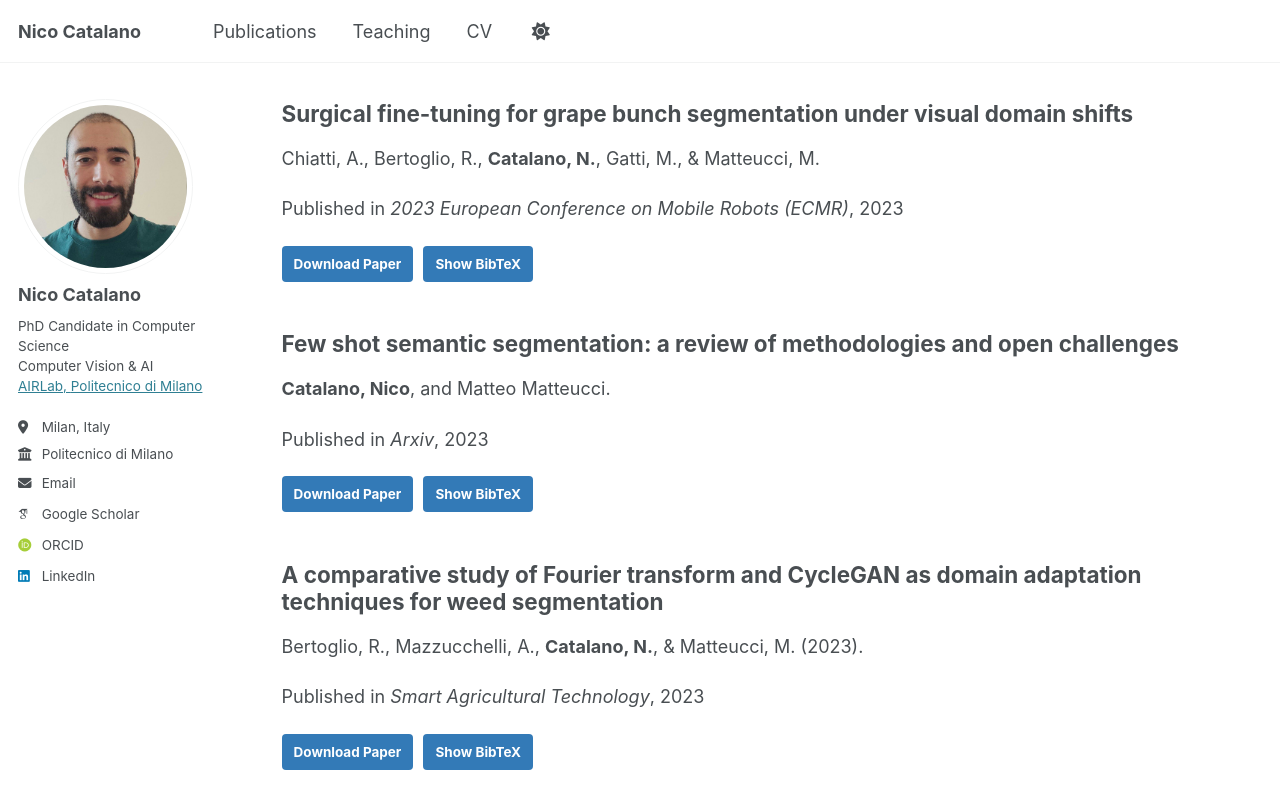
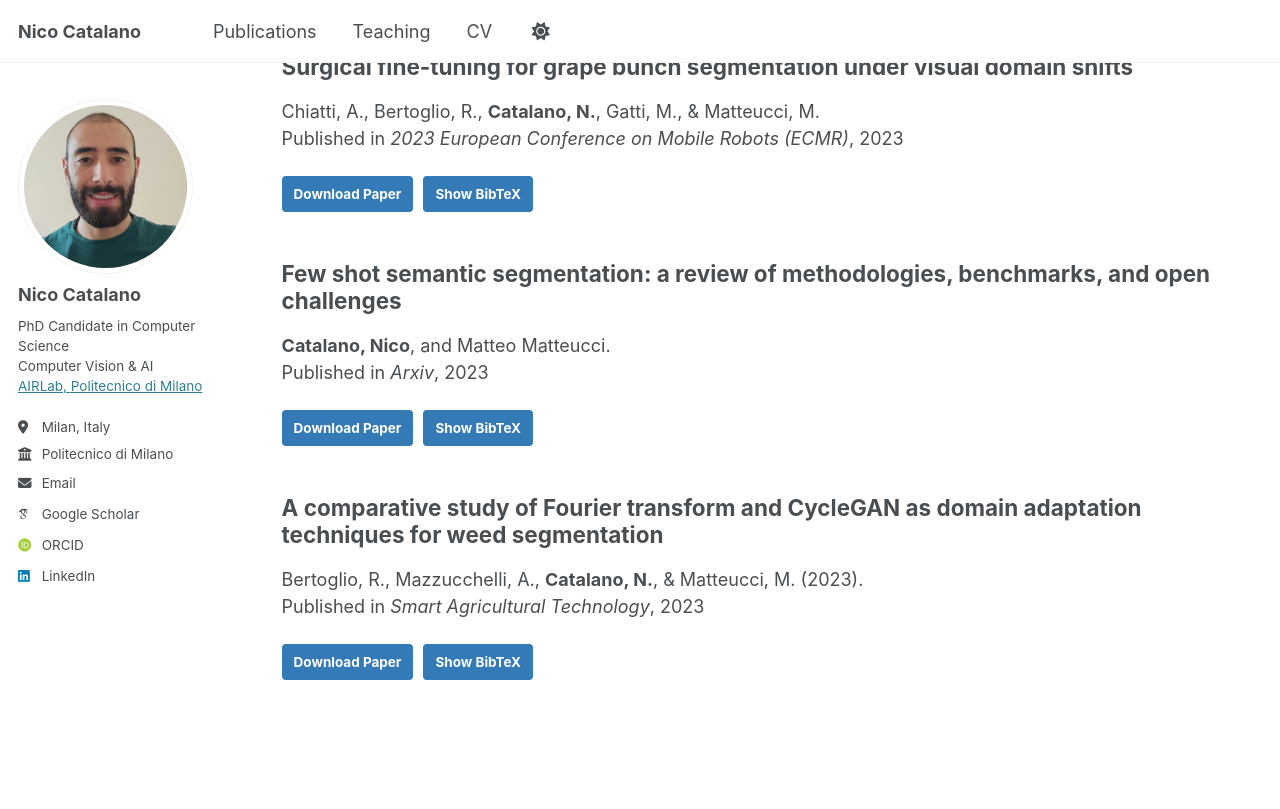
Before and after one commit to NicoCatalano/NicoCatalano.github.io, a Jekyll site: the page built from _pages/publications.html, in a window 1280 px wide and 900 px high, scrolled down 628 px. Shown: the top 809 px of the window. Built offline with Jekyll 4.4.1, drawn with Linux system fonts in a browser that asks for light colours; some web fonts are replaced; part of the change alters nothing that is shown.

Commit message:
updated bibtex

```diff
--- a/_pages/publications.html
+++ b/_pages/publications.html
@@ -6,8 +6,7 @@ author_profile: true
 ---
 
 {% if site.author.googlescholar %}
-<div class="wordwrap">You can also find my articles on <a href="{{site.author.googlescholar}}">my Google Scholar
-    profile</a>.</div>
+<div class="wordwrap">You can also find my articles on <a href="{{site.author.googlescholar}}">my Google Scholar profile</a>.</div>
 {% endif %}
 
 <!-- Styles for buttons -->
@@ -21,7 +20,6 @@ author_profile: true
     border-radius: 4px;
     margin-right: 5px;
   }
-
   a.btn:hover {
     background-color: #286090;
   }
@@ -46,21 +44,23 @@ author_profile: true
     <h2 class="archive__item-title" itemprop="headline">
       More than the Sum of Its Parts: Ensembling Backbone Networks for Few-Shot Segmentation
     </h2>
-    <p><b>Catalano, N.</b>, Maranelli, A., Chiatti, A., &amp; Matteucci, M. (2024, June).</p>
-    <p>Published in <i>2024 International Joint Conference on Neural Networks (IJCNN)</i>, 2024</p>
+    <p><b>Catalano, N.</b>, Maranelli, A., Chiatti, A., &amp; Matteucci, M. (2024, June).<br>
+    Published in <i>2024 International Joint Conference on Neural Networks (IJCNN)</i>, 2024</p>
     <p>
-      <a class="btn" href="https://arxiv.org/pdf/2402.06581">Download Paper</a>
+      <a class="btn" href="https://arxiv.org/pdf/2402.06581" target="_blank" rel="noopener">Download Paper</a>
       <a class="btn" href="#" onclick="toggleBibtex(this); return false;">Show BibTeX</a>
     </p>
     <div class="bibtex" style="display: none;">
       <pre>
 @inproceedings{Catalano2024,
-  author    = {Catalano, N. and Maranelli, A. and Chiatti, A. and Matteucci, M.},
-  title     = {More than the Sum of Its Parts: Ensembling Backbone Networks for Few-Shot Segmentation},
-  booktitle = {2024 International Joint Conference on Neural Networks (IJCNN)},
-  year      = {2024},
-  month     = {June}
+  author={Catalano, Nico and Maranelli, Alessandro and Chiatti, Agnese and Matteucci, Matteo},
+  booktitle={2024 International Joint Conference on Neural Networks (IJCNN)},
+  title={More than the Sum of Its Parts: Ensembling Backbone Networks for Few-Shot Segmentation},
+  year={2024},
+  pages={1-8},
+  doi={10.1109/IJCNN60899.2024.10650126}
 }
+
       </pre>
     </div>
   </article>
@@ -69,25 +69,25 @@ author_profile: true
 <div class="list__item">
   <article class="archive__item" itemscope itemtype="http://schema.org/CreativeWork">
     <h2 class="archive__item-title" itemprop="headline">
-      Tackling Environmental Variability: Few Shot Segmentation for Domain-Adaptive Weed Segmentation in Agricultural
-      Robotics
+      Tackling Environmental Variability: Few Shot Segmentation for Domain-Adaptive Weed Segmentation in Agricultural Robotics
     </h2>
-    <p><b>Catalano, N.</b>, Leone, M., &amp; Matteucci, M. (2024, August).</p>
-    <p>Published in <i>2024 IEEE 20th International Conference on Automation Science and Engineering (CASE)</i>, 2024
-    </p>
+    <p><b>Catalano, N.</b>, Leone, M., &amp; Matteucci, M. (2024, August).<br>
+    Published in <i>2024 IEEE 20th International Conference on Automation Science and Engineering (CASE)</i>, 2024</p>
     <p>
-      <a class="btn" href="https://ieeexplore.ieee.org/abstract/document/10711616">Download Paper</a>
+      <a class="btn" href="https://ieeexplore.ieee.org/abstract/document/10711616" target="_blank" rel="noopener">Download Paper</a>
       <a class="btn" href="#" onclick="toggleBibtex(this); return false;">Show BibTeX</a>
     </p>
     <div class="bibtex" style="display: none;">
       <pre>
 @inproceedings{Catalano2024CASE,
-  author    = {Catalano, N. and Leone, M. and Matteucci, M.},
-  title     = {Tackling Environmental Variability: Few Shot Segmentation for Domain-Adaptive Weed Segmentation in Agricultural Robotics},
-  booktitle = {2024 IEEE 20th International Conference on Automation Science and Engineering (CASE)},
-  year      = {2024},
-  month     = {August}
+  author={Catalano, Nico and Leone, Monica and Matteucci, Matteo},
+  booktitle={2024 IEEE 20th International Conference on Automation Science and Engineering (CASE)},
+  title={Tackling Environmental Variability: Few Shot Segmentation for Domain-Adaptive Weed Segmentation in Agricultural Robotics},
+  year={2024},
+  pages={583-588},
+  doi={10.1109/CASE59546.2024.10711616}
 }
+
       </pre>
     </div>
   </article>
@@ -98,20 +98,23 @@ author_profile: true
     <h2 class="archive__item-title" itemprop="headline">
       Surgical fine-tuning for grape bunch segmentation under visual domain shifts
     </h2>
-    <p>Chiatti, A., Bertoglio, R., <b>Catalano, N.</b>, Gatti, M., &amp; Matteucci, M.</p>
-    <p>Published in <i>2023 European Conference on Mobile Robots (ECMR)</i>, 2023</p>
+    <p>Chiatti, A., Bertoglio, R., <b>Catalano, N.</b>, Gatti, M., &amp; Matteucci, M.<br>
+    Published in <i>2023 European Conference on Mobile Robots (ECMR)</i>, 2023</p>
     <p>
-      <a class="btn" href="https://arxiv.org/pdf/2307.00837">Download Paper</a>
+      <a class="btn" href="https://arxiv.org/pdf/2307.00837" target="_blank" rel="noopener">Download Paper</a>
       <a class="btn" href="#" onclick="toggleBibtex(this); return false;">Show BibTeX</a>
     </p>
     <div class="bibtex" style="display: none;">
       <pre>
 @inproceedings{Catalano2023ECMR,
-  author    = {Chiatti, A. and Bertoglio, R. and Catalano, N. and Gatti, M. and Matteucci, M.},
-  title     = {Surgical fine-tuning for grape bunch segmentation under visual domain shifts},
-  booktitle = {2023 European Conference on Mobile Robots (ECMR)},
-  year      = {2023}
+  author={Chiatti, Agnese and Bertoglio, Riccardo and Catalano, Nico and Gatti, Matteo and Matteucci, Matteo},
+  booktitle={2023 European Conference on Mobile Robots (ECMR)},
+  title={Surgical Fine-Tuning for Grape Bunch Segmentation Under Visual Domain Shifts},
+  year={2023},
+  pages={1-7},
+  doi={10.1109/ECMR59166.2023.10256348}
 }
+
       </pre>
     </div>
   </article>
@@ -120,21 +123,21 @@ author_profile: true
 <div class="list__item">
   <article class="archive__item" itemscope itemtype="http://schema.org/CreativeWork">
     <h2 class="archive__item-title" itemprop="headline">
-      Few shot semantic segmentation: a review of methodologies and open challenges
+      Few shot semantic segmentation: a review of methodologies, benchmarks, and open challenges
     </h2>
-    <p><b>Catalano, Nico</b>, and Matteo Matteucci.</p>
-    <p>Published in <i>Arxiv</i>, 2023</p>
+    <p><b>Catalano, Nico</b>, and Matteo Matteucci.<br>
+    Published in <i>Arxiv</i>, 2023</p>
     <p>
-      <a class="btn" href="https://arxiv.org/pdf/2304.05832">Download Paper</a>
+      <a class="btn" href="https://arxiv.org/pdf/2304.05832" target="_blank" rel="noopener">Download Paper</a>
       <a class="btn" href="#" onclick="toggleBibtex(this); return false;">Show BibTeX</a>
     </p>
     <div class="bibtex" style="display: none;">
       <pre>
 @misc{Catalano2023Arxiv,
-  author       = {Catalano, Nico and Matteucci, Matteo},
-  title        = {Few shot semantic segmentation: a review of methodologies and open challenges},
-  howpublished = {Arxiv},
-  year         = {2023}
+  title={Few Shot Semantic Segmentation: a review of methodologies, benchmarks, and open challenges},
+  author={Catalano, Nico and Matteucci, Matteo},
+  journal={arXiv preprint arXiv:2304.05832},
+  year={2023}
 }
       </pre>
     </div>
@@ -146,19 +149,23 @@ author_profile: true
     <h2 class="archive__item-title" itemprop="headline">
       A comparative study of Fourier transform and CycleGAN as domain adaptation techniques for weed segmentation
     </h2>
-    <p>Bertoglio, R., Mazzucchelli, A., <b>Catalano, N.</b>, &amp; Matteucci, M. (2023).</p>
-    <p>Published in <i>Smart Agricultural Technology</i>, 2023</p>
+    <p>Bertoglio, R., Mazzucchelli, A., <b>Catalano, N.</b>, &amp; Matteucci, M. (2023).<br>
+    Published in <i>Smart Agricultural Technology</i>, 2023</p>
     <p>
-      <a class="btn" href="https://www.sciencedirect.com/science/article/pii/S2772375523000187">Download Paper</a>
+      <a class="btn" href="https://www.sciencedirect.com/science/article/pii/S2772375523000187" target="_blank" rel="noopener">Download Paper</a>
       <a class="btn" href="#" onclick="toggleBibtex(this); return false;">Show BibTeX</a>
     </p>
     <div class="bibtex" style="display: none;">
       <pre>
-@article{Catalano2023SAT,
+@article{Bertoglio2023,
   author  = {Bertoglio, R. and Mazzucchelli, A. and Catalano, N. and Matteucci, M.},
   title   = {A comparative study of Fourier transform and CycleGAN as domain adaptation techniques for weed segmentation},
   journal = {Smart Agricultural Technology},
-  year    = {2023}
+  volume  = {4},
+  pages   = {100188},
+  year    = {2023},
+  issn    = {2772-3755},
+  doi     = {https://doi.org/10.1016/j.atech.2023.100188},
 }
       </pre>
     </div>
```
